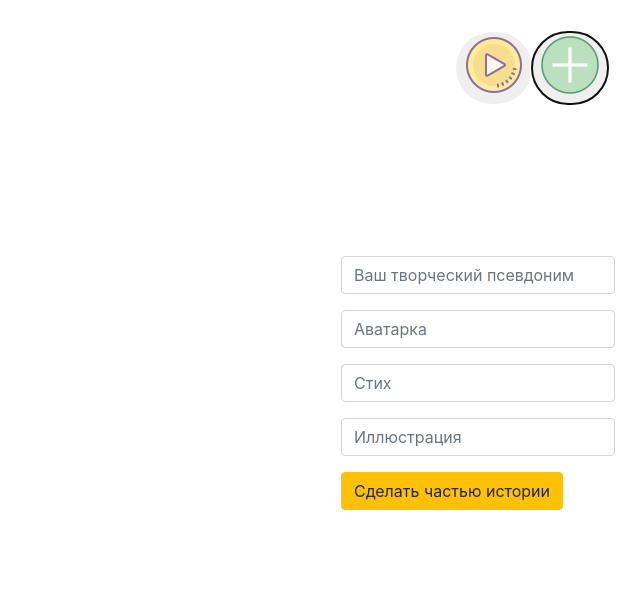
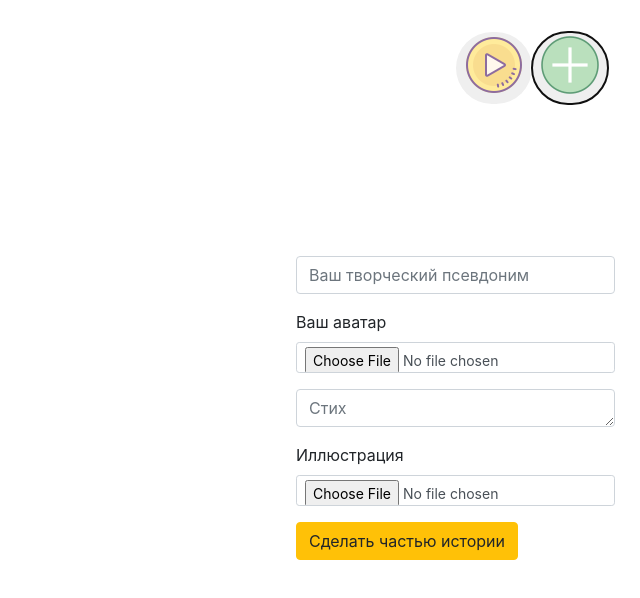
Before and after one commit to BossNumber1/poetry, a Next.js app in the folder app/: page / in a window 1280 px wide. Both pictures are taken after a click on the button 1210 px from the left and 68 px from the top of the page. Shown: the top 598 px of the page, without its empty margins (640-1280 px from the left). Built offline with nearby package versions, Linux system fonts and the light colour scheme.

Commit message:
добавил поля для выбора файла и введения многострочного текста

```diff
--- a/app/components/Player.jsx
+++ b/app/components/Player.jsx
@@ -55,39 +55,47 @@ export default function Player({ onMusic, imgMusic, switchOnSwitchOff }) {
                 <div className="postAddForm">
                     <form>
                         <fieldset>
-                            <div class="mb-3">
+                            <div className="mb-3">
                                 <input
                                     type="text"
                                     id="disabledTextInput"
-                                    class="form-control"
+                                    className="form-control"
                                     placeholder="Ваш творческий псевдоним"
                                 />
                             </div>
-                            <div class="mb-3">
+
+                            <label for="avatar" className="form-label">
+                                Ваш аватар
+                            </label>
+                            <div className="mb-3">
                                 <input
-                                    type="text"
-                                    id="disabledTextInput"
-                                    class="form-control"
-                                    placeholder="Аватарка"
+                                    className="form-control form-control-sm"
+                                    id="avatar"
+                                    type="file"
                                 />
                             </div>
-                            <div class="mb-3">
+
+                            <div className="mb-3">
+                                <textarea
+                                    className="form-control"
+                                    id="verse"
+                                    rows="1"
+                                    placeholder="Стих"
+                                ></textarea>
+                            </div>
+
+                            <label for="illustration" className="form-label">
+                                Иллюстрация
+                            </label>
+                            <div className="mb-3">
                                 <input
-                                    type="text"
-                                    id="disabledTextInput"
-                                    class="form-control"
-                                    placeholder="Стих"
+                                    className="form-control form-control-sm"
+                                    id="illustration"
+                                    type="file"
                                 />
                             </div>
-                            <div class="mb-3">
-                                <input
-                                    type="text"
-                                    id="disabledTextInput"
-                                    class="form-control"
-                                    placeholder="Иллюстрация"
-                                />
-                            </div>
-                            <button type="submit" class="btn btn-warning">
+
+                            <button type="submit" className="btn btn-warning">
                                 Сделать частью истории
                             </button>
                         </fieldset>
```
